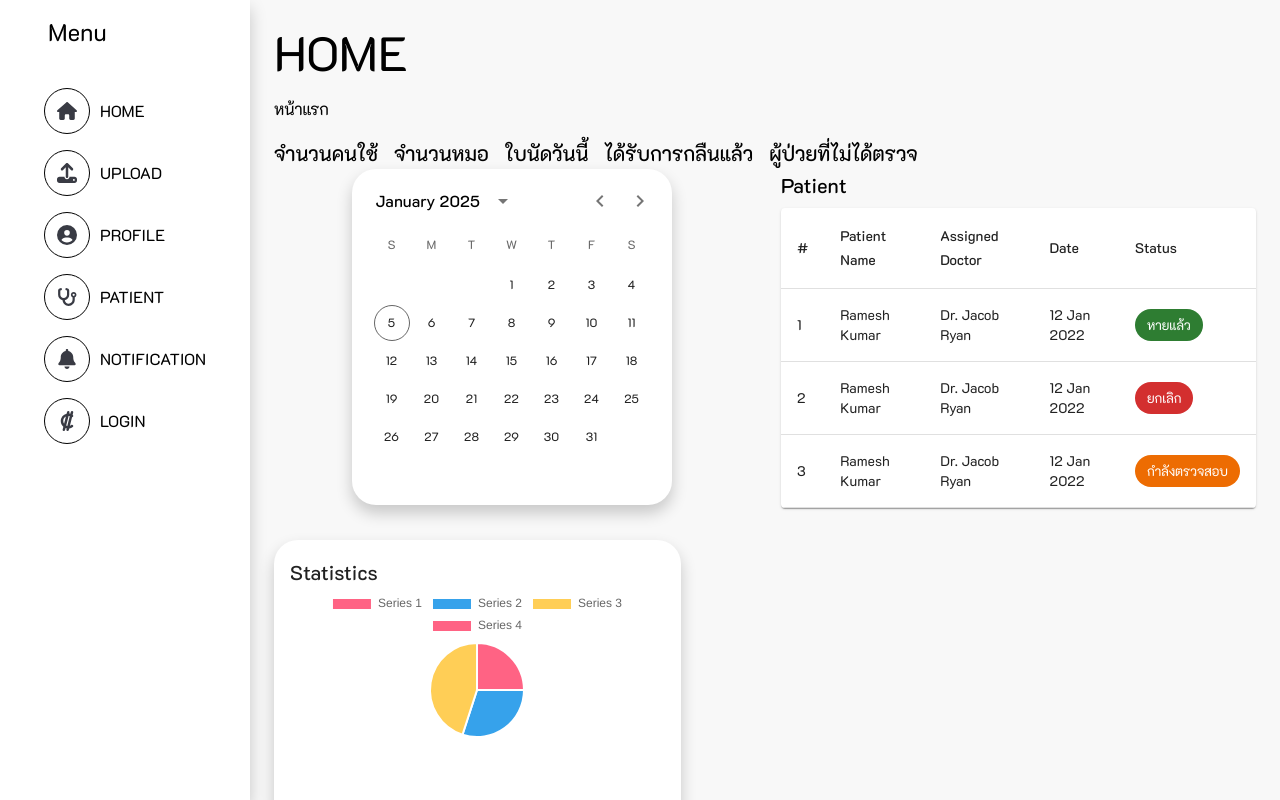
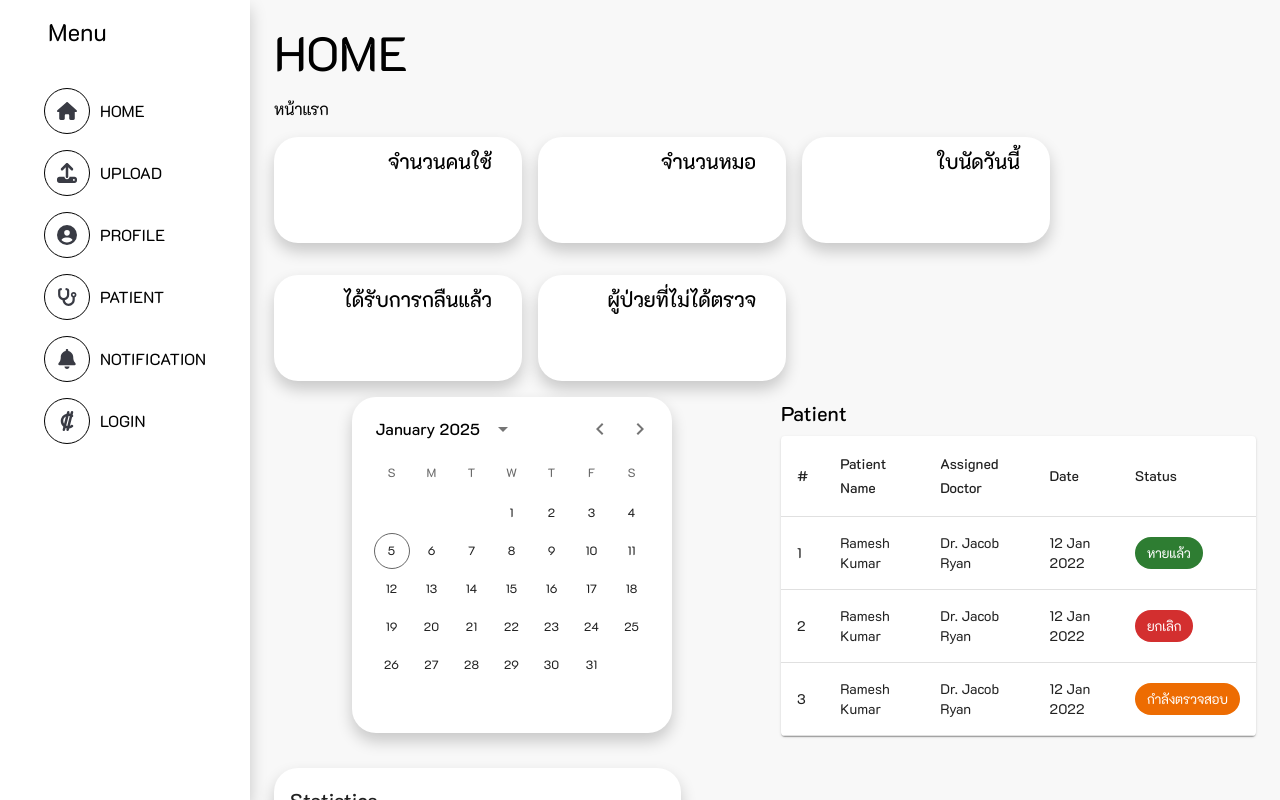
Before and after one commit to Boom-Tris/Boom-Tris-hospital, a React (Create React App) app in the folder Frontend/: page /home in a window 1280 px wide. Shown: the top 800 px of the page. Built offline with nearby package versions, Linux system fonts and the light colour scheme.

Commit message:
Update Home.js

```diff
--- a/Frontend/src/pages/Home.js
+++ b/Frontend/src/pages/Home.js
@@ -65,7 +65,7 @@ const Home = () => {
         {items.map((text, index) => (
           <Box
             key={index}
-            className =""
+            className ="custom-stat-card"
           >
             <Typography variant="h6">{text}</Typography>
           </Box>
```
